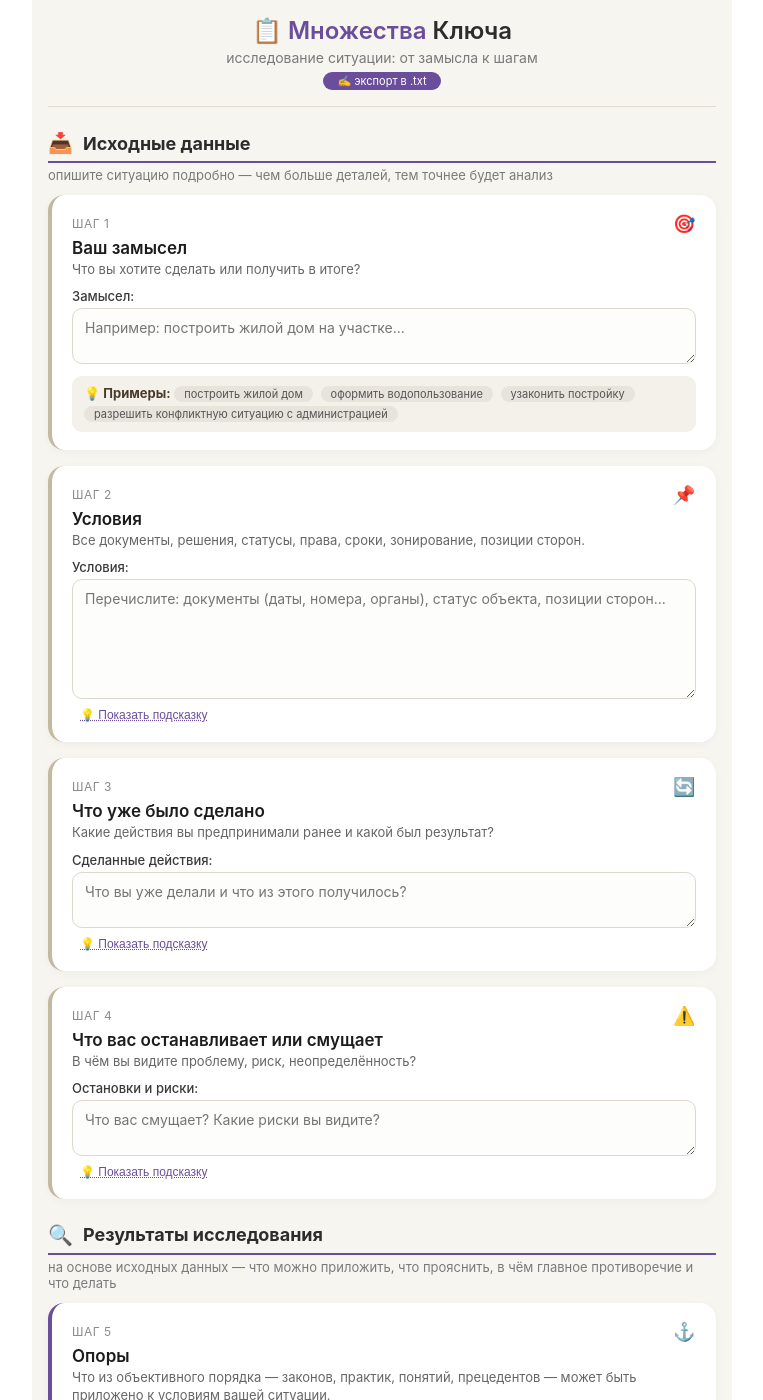
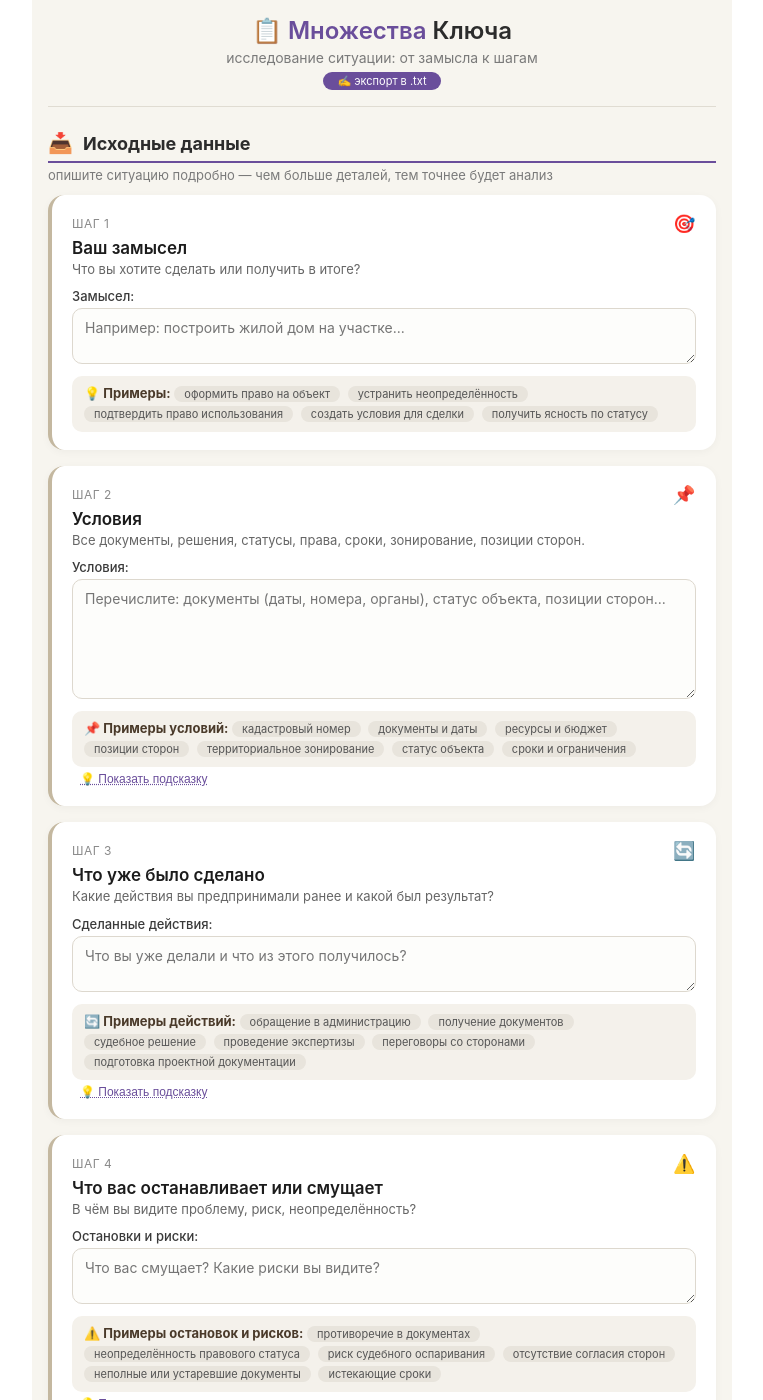
Before and after one commit to SergSi/land-use-art, a Jekyll site: the page mnozhestva-app.html, which Jekyll copies as it is, in a window 1280 px wide and 1400 px high. Shown: the whole window, without its empty margins (258-1021 px from the left). Built offline with Jekyll 4.4.1, drawn with Linux system fonts in a browser that asks for light colours; some of the changed text lies outside the part shown.

Commit message:
Update mnozhestva-app.html

```diff
--- a/mnozhestva-app.html
+++ b/mnozhestva-app.html
@@ -482,10 +482,11 @@
         </div>
         <div class="examples">
             <strong>💡 Примеры:</strong>
-            <span class="tag">построить жилой дом</span>
-            <span class="tag">оформить водопользование</span>
-            <span class="tag">узаконить постройку</span>
-            <span class="tag">разрешить конфликтную ситуацию с администрацией</span>
+                <span class="tag">оформить право на объект</span>
+                <span class="tag">устранить неопределённость</span>
+                <span class="tag">подтвердить право использования</span>
+                <span class="tag">создать условия для сделки</span>
+                <span class="tag">получить ясность по статусу</span>
         </div>
     </div>
 
@@ -501,10 +502,20 @@
             <label for="s-conditions">Условия:</label>
             <textarea id="s-conditions" class="large" placeholder="Перечислите: документы (даты, номера, органы), статус объекта, позиции сторон..."></textarea>
         </div>
+        <div class="examples">
+            <strong>📌 Примеры условий:</strong>
+            <span class="tag">кадастровый номер</span>
+            <span class="tag">документы и даты</span>
+            <span class="tag">ресурсы и бюджет</span>
+            <span class="tag">позиции сторон</span>
+            <span class="tag">территориальное зонирование</span>
+            <span class="tag">статус объекта</span>
+            <span class="tag">сроки и ограничения</span>
+        </div>
         <button class="hint-toggle" onclick="toggleHint('conditions-hint')">💡 Показать подсказку</button>
         <div class="hint" id="conditions-hint">
             <strong>Пример заполнения:</strong><br>
-            • Участок в собственности, кад. номер 50:12:001234:56<br>
+            • Участок в собственности, кад. номер 50:00:000000:00<br>
             • Уведомление о соответствии № 732 от 21.10.2020 (Управление архитектуры г. Геленджик)<br>
             • Участок находится в промышленной зоне (ПЗЗ г. Геленджика)<br>
             • Решение Геленджикского городского суда от 05.08.2020 об обязании выдать уведомление<br>
@@ -525,6 +536,15 @@
         <div class="field-group">
             <label for="s-done">Сделанные действия:</label>
             <textarea id="s-done" class="small" placeholder="Что вы уже делали и что из этого получилось?"></textarea>
+        </div>
+        <div class="examples">
+            <strong>🔄 Примеры действий:</strong>
+            <span class="tag">обращение в администрацию</span>
+            <span class="tag">получение документов</span>
+            <span class="tag">судебное решение</span>
+            <span class="tag">проведение экспертизы</span>
+            <span class="tag">переговоры со сторонами</span>
+            <span class="tag">подготовка проектной документации</span>
         </div>
         <button class="hint-toggle" onclick="toggleHint('done-hint')">💡 Показать подсказку</button>
         <div class="hint" id="done-hint">
@@ -548,6 +568,15 @@
         <div class="field-group">
             <label for="s-obstacles">Остановки и риски:</label>
             <textarea id="s-obstacles" class="small" placeholder="Что вас смущает? Какие риски вы видите?"></textarea>
+        </div>
+        <div class="examples">
+            <strong>⚠️ Примеры остановок и рисков:</strong>
+            <span class="tag">противоречие в документах</span>
+            <span class="tag">неопределённость правового статуса</span>
+            <span class="tag">риск судебного оспаривания</span>
+            <span class="tag">отсутствие согласия сторон</span>
+            <span class="tag">неполные или устаревшие документы</span>
+            <span class="tag">истекающие сроки</span>
         </div>
         <button class="hint-toggle" onclick="toggleHint('obstacles-hint')">💡 Показать подсказку</button>
         <div class="hint" id="obstacles-hint">
@@ -581,6 +610,16 @@
             <label for="s-supports">Опоры:</label>
             <textarea id="s-supports" class="large" placeholder="Законы, нормы, практики, прецеденты..."></textarea>
         </div>
+        <div class="examples">
+            <strong>⚓ Примеры опор:</strong>
+            <span class="tag">нормы прямого действия</span>
+            <span class="tag">подзаконные акты</span>
+            <span class="tag">прецеденты ВС РФ</span>
+            <span class="tag">полномочия органов власти</span>
+            <span class="tag">процессуальные опоры</span>
+            <span class="tag">институциональные опоры</span>
+            <span class="tag">фактические опоры</span>
+        </div>
         <button class="hint-toggle" onclick="toggleHint('supports-hint')">💡 Показать пример</button>
         <div class="hint" id="supports-hint">
             <strong>Пример опор:</strong><br>
@@ -606,6 +645,16 @@
             <label for="s-questions">Вопросы:</label>
             <textarea id="s-questions" class="large" placeholder="Что нужно проверить, уточнить, выяснить?"></textarea>
         </div>
+        <div class="examples">
+            <strong>❓ Примеры вопросов:</strong>
+            <span class="tag">полномочия органа</span>
+            <span class="tag">документальное подтверждение</span>
+            <span class="tag">процедура согласования</span>
+            <span class="tag">сроки и последствия</span>
+            <span class="tag">позиции сторон</span>
+            <span class="tag">альтернативные варианты</span>
+            <span class="tag">риски и последствия</span>
+        </div>
         <button class="hint-toggle" onclick="toggleHint('questions-hint')">💡 Показать пример</button>
         <div class="hint" id="questions-hint">
             <strong>Пример вопросов:</strong><br>
@@ -630,6 +679,14 @@
             <label for="s-critical">Критический остаток:</label>
             <textarea id="s-critical" class="small" placeholder="Главное противоречие в 1-3 предложениях"></textarea>
         </div>
+        <div class="examples">
+            <strong>🔴 Примеры критических остатков:</strong>
+            <span class="tag">противоречие между правом и фактическим статусом</span>
+            <span class="tag">неопределённость статуса объекта</span>
+            <span class="tag">несоответствие документов реальному положению</span>
+            <span class="tag">ключевое решение заблокировано</span>
+            <span class="tag">отсутствие опоры для следующего шага</span>
+        </div>
         <button class="hint-toggle" onclick="toggleHint('critical-hint')">💡 Показать пример</button>
         <div class="hint" id="critical-hint">
             <strong>Пример критического остатка:</strong><br>
@@ -648,6 +705,14 @@
         <div class="field-group">
             <label for="s-steps">Шаги:</label>
             <textarea id="s-steps" class="large" placeholder="Что делать прямо сейчас?"></textarea>
+        </div>
+        <div class="examples">
+            <strong>🔴 Примеры критических остатков:</strong>
+            <span class="tag">противоречие между правом и фактическим статусом</span>
+            <span class="tag">неопределённость статуса объекта</span>
+            <span class="tag">несоответствие документов реальному положению</span>
+            <span class="tag">ключевое решение заблокировано</span>
+            <span class="tag">отсутствие опоры для следующего шага</span>
         </div>
         <button class="hint-toggle" onclick="toggleHint('steps-hint')">💡 Показать пример</button>
         <div class="hint" id="steps-hint">
```
